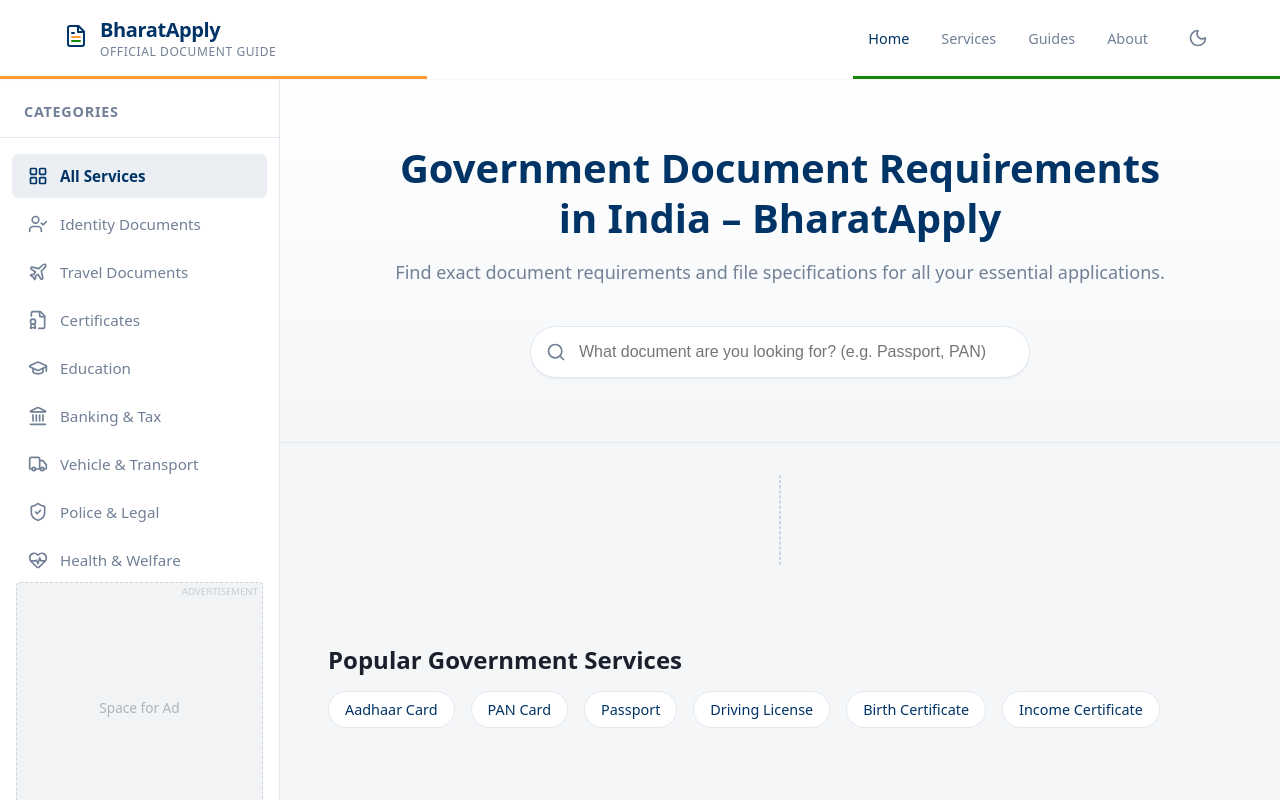
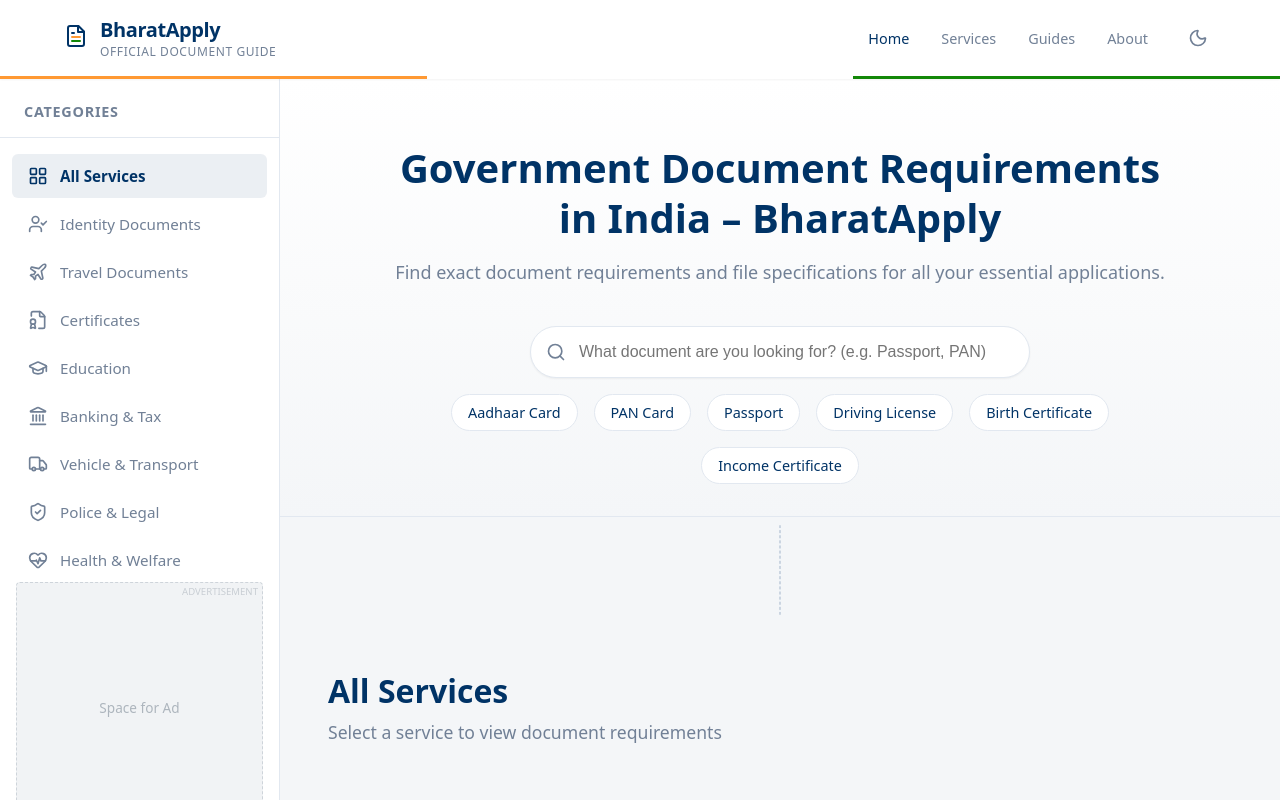
Before and after one commit to gargarnav/GovDocuments, a React (Vite) app: page / in a window 1280 px wide. Built offline with nearby package versions, Linux system fonts and the light colour scheme.

Commit message:
Fix main page spacing and adjust hero layout

```diff
--- a/src/App.css
+++ b/src/App.css
@@ -85,7 +85,7 @@
 /* Hero Styles */
 .hero {
     background: linear-gradient(180deg, var(--color-surface) 0%, var(--color-background) 100%);
-    padding: 4rem 1.5rem;
+    padding: 4rem 1.5rem 2rem;
     text-align: center;
     border-bottom: 1px solid var(--color-border);
 }
@@ -234,6 +234,7 @@
     display: flex;
     gap: 1rem;
     flex-wrap: wrap;
+    justify-content: center;
     margin-top: 1rem;
 }
 
--- a/src/Home.jsx
+++ b/src/Home.jsx
@@ -140,14 +140,7 @@ export function Home() {
                         {activeCategory ? activeCategory.title : 'All Services'}
                     </span>
                 </div>
-                <Hero searchTerm={searchTerm} onSearchChange={setSearchTerm} />
-
-                <DelayedAd />
-
-                <div className="content-container">
-                    {/* Interior Linking Section for SEO */}
-                    <section className="popular-services">
-                        <h2>Popular Government Services</h2>
+                <Hero searchTerm={searchTerm} onSearchChange={setSearchTerm}>
                     <div className="quick-links">
                         <Link to="/?search=aadhaar" onClick={() => { setSearchTerm('aadhaar'); window.scrollTo({ top: 0, behavior: 'smooth' }); }} className="link-chip">Aadhaar Card</Link>
                         <Link to="/?search=pan" onClick={() => { setSearchTerm('pan'); window.scrollTo({ top: 0, behavior: 'smooth' }); }} className="link-chip">PAN Card</Link>
@@ -156,8 +149,11 @@ export function Home() {
                         <Link to="/?search=birth" onClick={() => { setSearchTerm('birth'); window.scrollTo({ top: 0, behavior: 'smooth' }); }} className="link-chip">Birth Certificate</Link>
                         <Link to="/?search=income" onClick={() => { setSearchTerm('income'); window.scrollTo({ top: 0, behavior: 'smooth' }); }} className="link-chip">Income Certificate</Link>
                     </div>
-                    </section>
-                </div>
+                </Hero>
+
+                <DelayedAd style={{ margin: '0.5rem auto' }} />
+
+
                 <div className="content-container">
                     <section className="services-section">
                         <div className="section-header">
--- a/src/components/Hero.jsx
+++ b/src/components/Hero.jsx
@@ -1,6 +1,6 @@
 import { Search } from 'lucide-react';
 
-export function Hero({ searchTerm, onSearchChange }) {
+export function Hero({ searchTerm, onSearchChange, children }) {
     return (
         <section className="hero">
             <div className="hero-content">
@@ -17,6 +17,7 @@ export function Hero({ searchTerm, onSearchChange }) {
                         onChange={(e) => onSearchChange(e.target.value)}
                     />
                 </div>
+                {children}
             </div>
         </section>
     );
```
Lines whose indentation alone changed are shown as unchanged.
